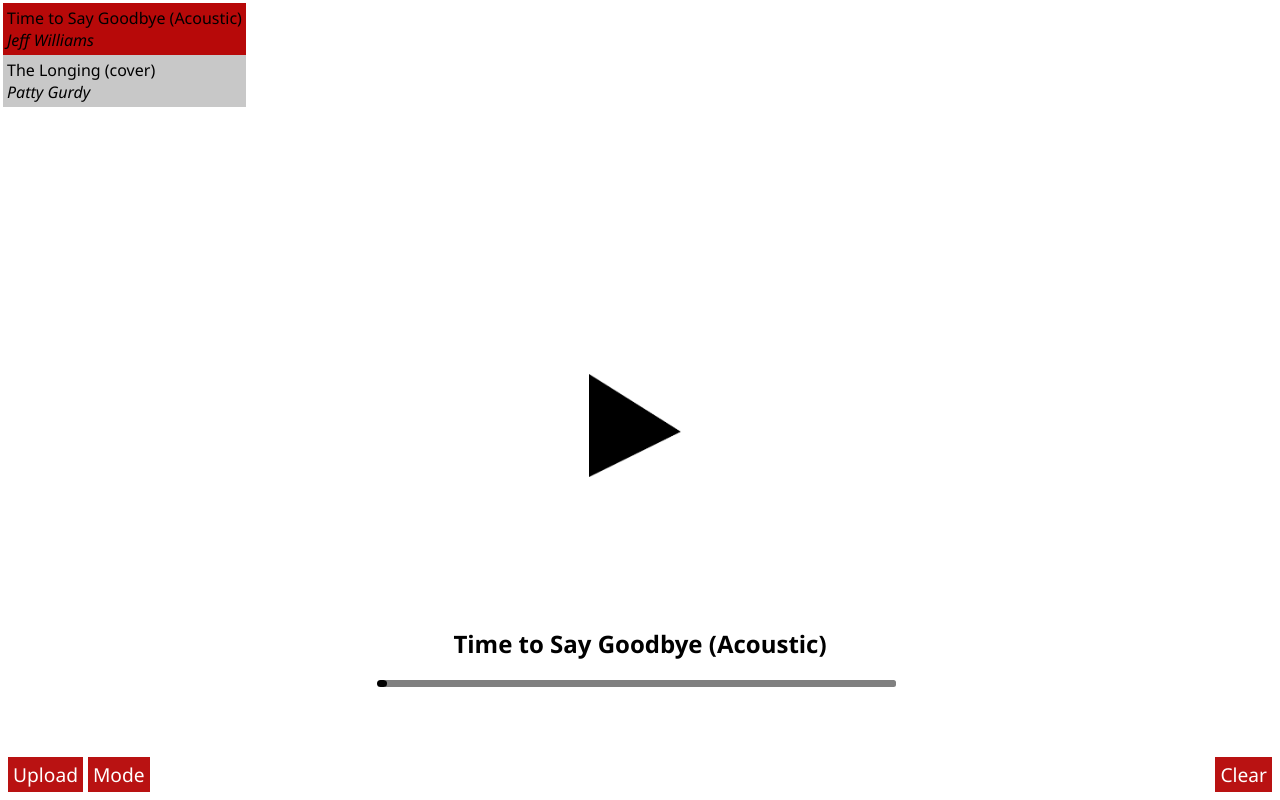
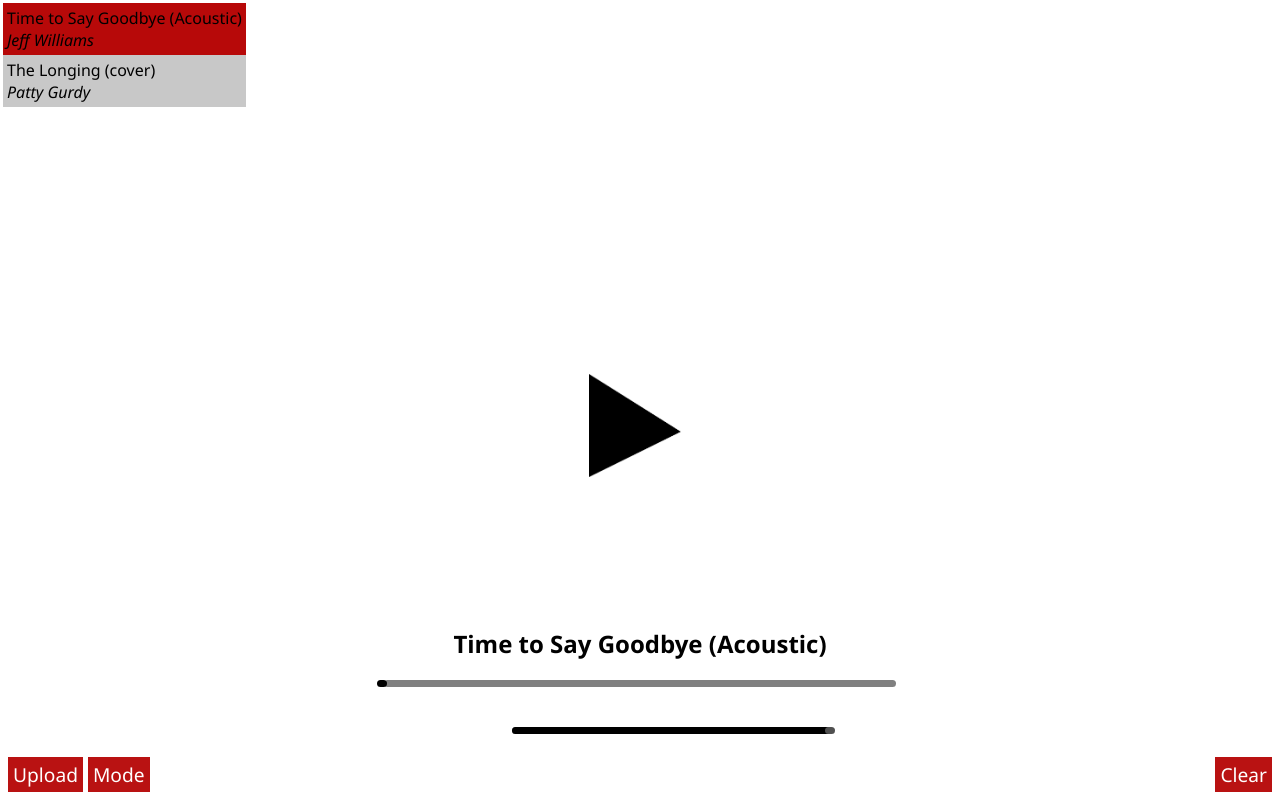
Before and after one commit to Redfluffydragon/music-player, a plain HTML site: page public/index.html in a window 1280 px wide. Drawn offline with Linux system fonts and the light colour scheme.

Commit message:
Add local volume adjustment

```diff
--- a/public/index.css
+++ b/public/index.css
@@ -52,7 +52,7 @@ audio {
   height: 7px;
   background: gray;
   position: absolute;
-  border-radius: 2.5px;
+  border-radius: 3.5px;
   left: 30vw;
   justify-content: center;
   cursor: pointer;
@@ -83,6 +83,47 @@ audio {
   margin: 0;
   display: inline-block;
   border-radius: 3.5px;
+}
+
+#adjustAudio {
+  width: 25vw;
+  height: 7px;
+  background: gray;
+  position: absolute;
+  border-radius: 3.5px;
+  left: 40vw;
+  top: 120px;
+  justify-content: center;
+  cursor: pointer;
+}
+
+#showAudioLevel {
+  position: absolute;
+  left: 0;
+  height: 7px;
+  background: black;
+  width: 100%;
+  margin: 0;
+  display: inline-block;
+  border-radius: 3.5px;
+}
+
+#audioSlider {
+  width: 10px;
+  height: 7px;
+  background: rgb(80, 80, 80);
+  border-radius: 3.5px;
+  position: absolute;
+  left: calc(100% - 7px);
+  display: inline-block;
+  margin: 0;
+  /* left: -7px; */
+}
+
+#audioSlider:hover {
+  height: 10px;
+  top: -1.5px;
+  border-radius: 50%;
 }
 
 #file {
--- a/public/index.html
+++ b/public/index.html
@@ -32,12 +32,16 @@
       <div id="showTime">
         <div id="trackTime">
           <div id="doneGone">
-              <div id="timeIndicate"></div>
+            <div id="timeIndicate"></div>
           </div>
           <p id="seeTime"></p>
         </div>
       </div>
-
+      <div id="adjustAudio">
+        <div id="showAudioLevel">
+          <div id="audioSlider"></div>
+        </div>
+      </div>
     </div>
     <div id="shadow" class="none"></div>
     <div id="popups">
```
